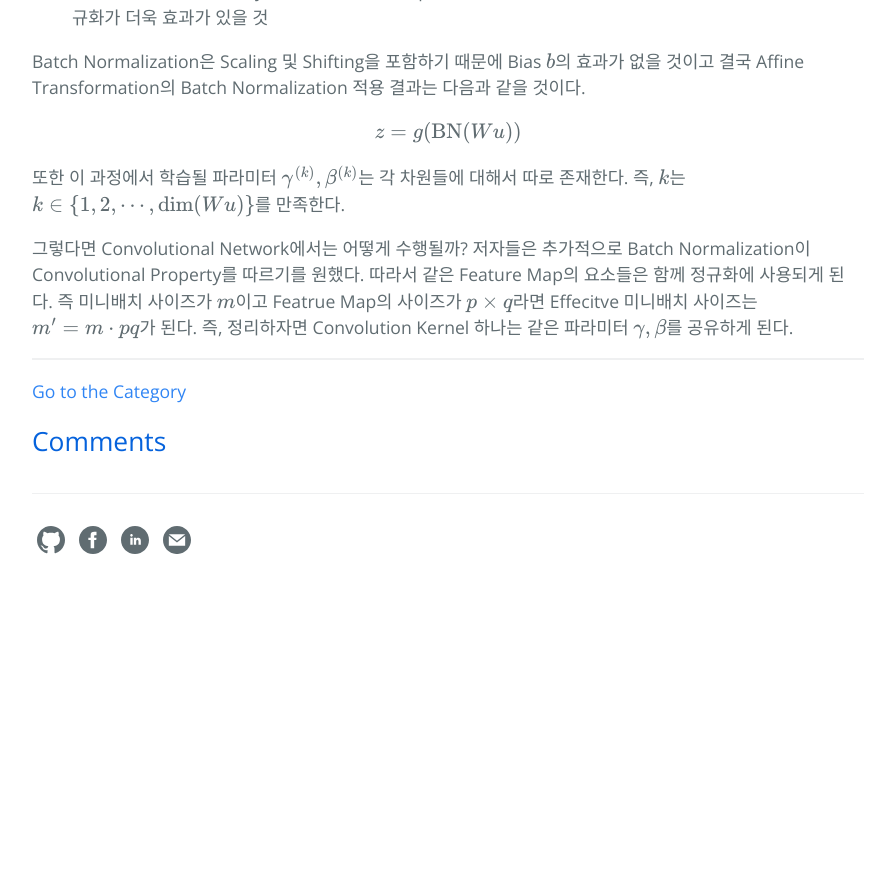
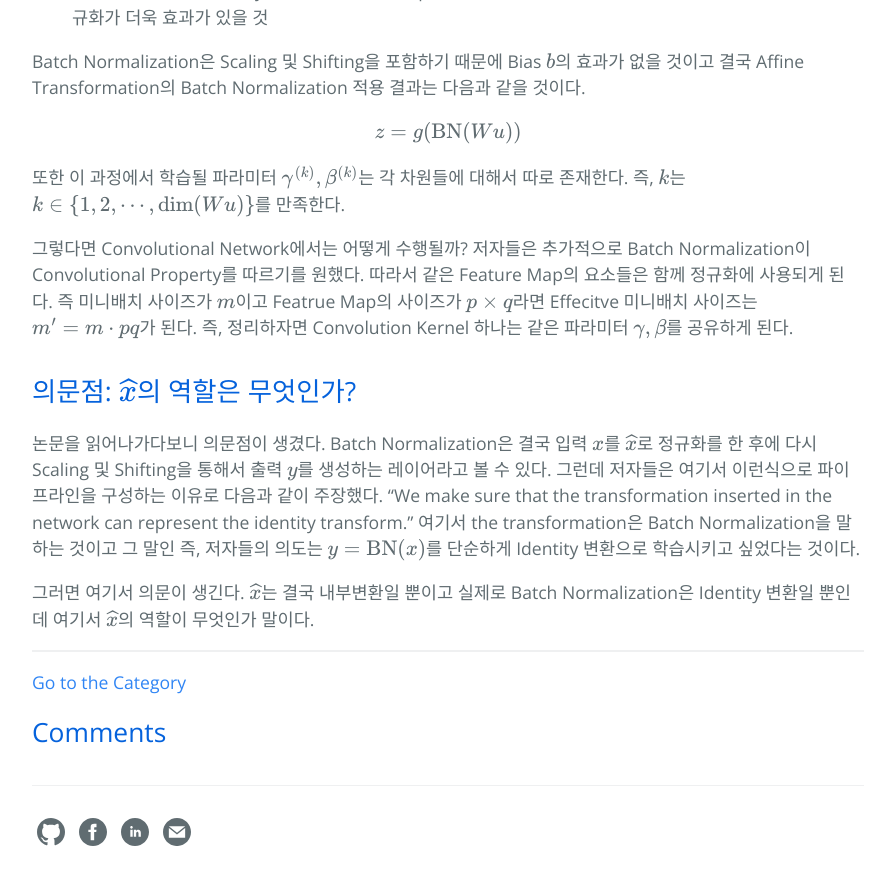
Before and after one commit to hcnoh/hcnoh.github.io, a Jekyll site: the page built from _posts/2018-11-27-batch-normalization.md, in a window 1280 px wide and 900 px high, scrolled down 7350 px. Shown: the top 885 px of the window, without its empty margins (192-1087 px from the left). Built offline with Jekyll 4.4.1, drawn with Linux system fonts in a browser that asks for light colours; formulas are drawn with MathJax 3; comment, search, counter and statistics services are not loaded; before the commit the page ends 7958 px from its top, so only the background shows below that.

Commit message:
Update 2018-11-27-batch-normalization.md

```diff
--- a/_posts/2018-11-27-batch-normalization.md
+++ b/_posts/2018-11-27-batch-normalization.md
@@ -217,3 +217,8 @@ $$z = g(\text{BN}(Wu))$$
 또한 이 과정에서 학습될 파라미터 $$\gamma^{(k)}, \beta^{(k)}$$는 각 차원들에 대해서 따로 존재한다. 즉, $$k$$는 $$k\in \{1, 2, \cdots, \text{dim}(Wu) \}$$를 만족한다.
 
 그렇다면 Convolutional Network에서는 어떻게 수행될까? 저자들은 추가적으로 Batch Normalization이 Convolutional Property를 따르기를 원했다. 따라서 같은 Feature Map의 요소들은 함께 정규화에 사용되게 된다. 즉 미니배치 사이즈가 $$m$$이고 Featrue Map의 사이즈가 $$p\times q$$라면 Effecitve 미니배치 사이즈는 $$m' = m\cdot pq$$가 된다. 즉, 정리하자면 Convolution Kernel 하나는 같은 파라미터 $$\gamma, \beta$$를 공유하게 된다.
+
+## 의문점: $$\widehat{x}$$의 역할은 무엇인가?
+논문을 읽어나가다보니 의문점이 생겼다. Batch Normalization은 결국 입력 $$x$$를 $$\widehat{x}$$로 정규화를 한 후에 다시 Scaling 및 Shifting을 통해서 출력 $$y$$를 생성하는 레이어라고 볼 수 있다. 그런데 저자들은 여기서 이런식으로 파이프라인을 구성하는 이유로 다음과 같이 주장했다. "We make sure that the transformation inserted in the network can represent the identity transform." 여기서 the transformation은 Batch Normalization을 말하는 것이고 그 말인 즉, 저자들의 의도는 $$y=\text{BN}(x)$$를 단순하게 Identity 변환으로 학습시키고 싶었다는 것이다.
+
+그러면 여기서 의문이 생긴다. $$\widehat{x}$$는 결국 내부변환일 뿐이고 실제로 Batch Normalization은 Identity 변환일 뿐인데 여기서 $$\widehat{x}$$의 역할이 무엇인가 말이다.
```
